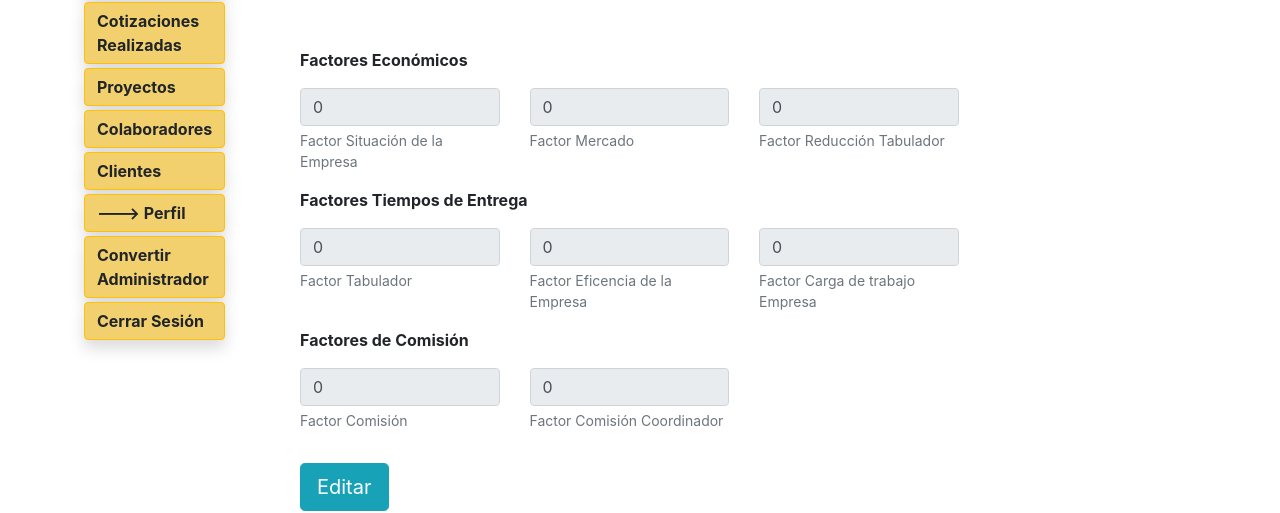
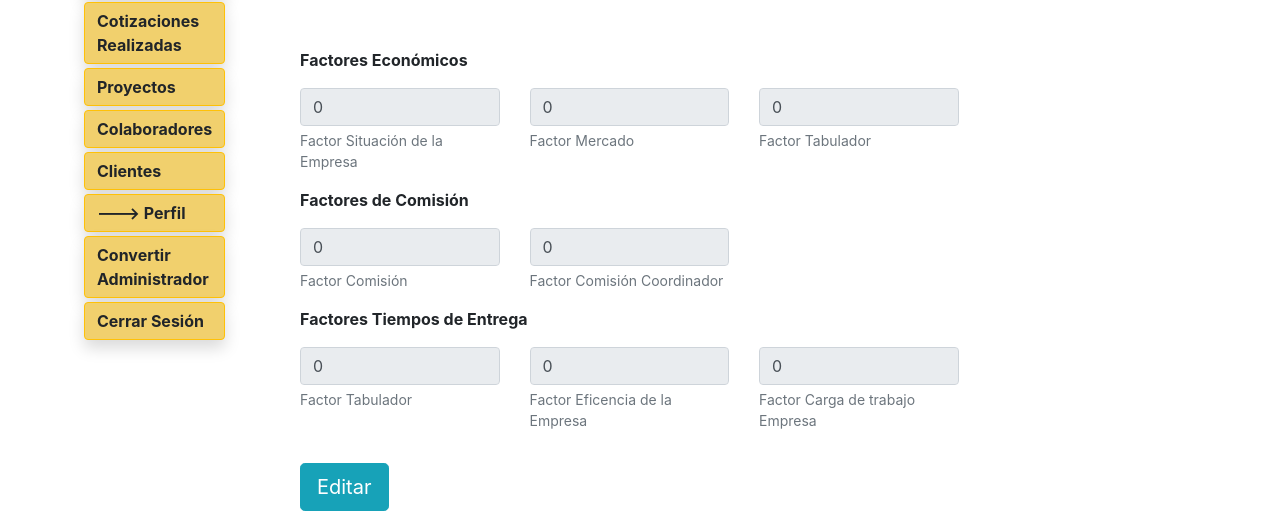
Before and after one commit to ZeusCaste/CotizadorBIM, a Vue app: page /account/admin-session in a window 1280 px wide. Shown: the part 224-737 px from the top of the page. Built offline with nearby package versions, Linux system fonts and the light colour scheme; no server answers; the database is empty; sample sign-in values are in the browser's storage; what vue-particles would draw is missing.

Commit message:
Validaciones en el formulario de los factores

```diff
--- a/src/components/pages/AdminSession/Factors.vue
+++ b/src/components/pages/AdminSession/Factors.vue
@@ -33,7 +33,32 @@
                         v-model="form.economicFactors.tabularReduction"
                         :readonly="!edit"
                     ></b-form-input>
-                    <b-form-text id="FR"> Factor Reducción Tabulador </b-form-text>
+                    <b-form-text id="FR"> Factor Tabulador </b-form-text>
+                </div>
+            </div>
+            <div class="row">
+                <div class="col-12">
+                    <p><strong> Factores de Comisión</strong></p>
+                </div>
+                <div class="mb-3 col-xl-3 col-lg-4 col-md-4 col-12 col-sm-12">
+                    <label class="sr-only" for="inline-form-input-FCO">Factor Comisión</label>
+                    <b-form-input
+                        id="inline-form-input-FCO"
+                        aria-describedby="FCO"
+                        v-model="form.comissionFactors.comission"
+                        :readonly="!edit"
+                    ></b-form-input>
+                    <b-form-text id="FCO"> Factor Comisión </b-form-text>
+                </div>
+                <div class="mb-3 col-xl-3 col-lg-4 col-md-4 col-12 col-sm-12">
+                    <label class="sr-only" for="inline-form-input-FCC">Factor Comisión Coordinador</label>
+                    <b-form-input
+                        id="inline-form-input-FCC"
+                        aria-describedby="FCC"
+                        v-model="form.comissionFactors.coordinatorComission"
+                        :readonly="!edit"
+                    ></b-form-input>
+                    <b-form-text id="FCC"> Factor Comisión Coordinador </b-form-text>
                 </div>
             </div>
             <div class="row">
@@ -69,31 +94,6 @@
                         :readonly="!edit"
                     ></b-form-input>
                     <b-form-text id="FC"> Factor Carga de trabajo Empresa </b-form-text>
-                </div>
-            </div>
-            <div class="row">
-                <div class="col-12">
-                    <p><strong> Factores de Comisión</strong></p>
-                </div>
-                <div class="mb-3 col-xl-3 col-lg-4 col-md-4 col-12 col-sm-12">
-                    <label class="sr-only" for="inline-form-input-FCO">Factor Comisión</label>
-                    <b-form-input
-                        id="inline-form-input-FCO"
-                        aria-describedby="FCO"
-                        v-model="form.comissionFactors.comission"
-                        :readonly="!edit"
-                    ></b-form-input>
-                    <b-form-text id="FCO"> Factor Comisión </b-form-text>
-                </div>
-                <div class="mb-3 col-xl-3 col-lg-4 col-md-4 col-12 col-sm-12">
-                    <label class="sr-only" for="inline-form-input-FCC">Factor Comisión Coordinador</label>
-                    <b-form-input
-                        id="inline-form-input-FCC"
-                        aria-describedby="FCC"
-                        v-model="form.comissionFactors.coordinatorComission"
-                        :readonly="!edit"
-                    ></b-form-input>
-                    <b-form-text id="FCC"> Factor Comisión Coordinador </b-form-text>
                 </div>
             </div>
             <div>
@@ -176,6 +176,8 @@ export default {
             if(!this.edit){
                 this.spinner= true;
                 try {
+                    this.validations();
+                    return
                     const editFactors= firebase.functions().httpsCallable('editFactors');
                     const response= await editFactors(this.form);
 
@@ -194,6 +196,48 @@ export default {
                 }
             }
         },
+        validations(){
+            if(parseFloat(this.form.economicFactors.companySituation) > 1.5 || parseFloat(this.form.economicFactors.companySituation) <= 0) {
+                this.dismissCountDown= 7;
+                this.error= "Ingresa un rango válido para el factor situación de la empresa";
+                return
+            }
+            if(parseFloat(this.form.economicFactors.market) > 1 || parseFloat(this.form.economicFactors.market) <= 0){
+                this.dismissCountDown= 7;
+                this.error= "Ingresa un rango válido para el factor mercado";
+                return
+            }
+            if(parseFloat(this.form.economicFactors.tabularReduction) > 2 || parseFloat(this.form.economicFactors.tabularReduction) <= 0) {
+                this.dismissCountDown= 7;
+                this.error= "Ingresa un rango válido para el factor tabulador";
+                return
+            }
+            if(parseFloat(this.form.comissionFactors.comission) > 1 || parseFloat(this.form.comissionFactors.comission) <= 0) {
+                this.dismissCountDown= 7;
+                this.error= "Ingresa un rango válido para el factor comisión";
+                return
+            }
+            if(parseFloat(this.form.comissionFactors.coordinatorComission) > 1 || parseFloat(this.form.comissionFactors.coordinatorComission) <= 0) {
+                this.dismissCountDown= 7;
+                this.error= "Ingresa un rango válido para el factor comisión coordinador";
+                return
+            }
+            if(parseFloat(this.form.deliveryTimeFactors.tabuladorFactor2) > 1 || parseFloat(this.form.deliveryTimeFactors.tabuladorFactor2) <= 0) {
+                this.dismissCountDown= 7;
+                this.error= "Ingresa un rango válido para el factor tabulador";
+                return
+            }
+            if(parseFloat(this.form.deliveryTimeFactors.efficiencyCompany) > 1 || parseFloat(this.form.deliveryTimeFactors.efficiencyCompany) <= 0) {
+                this.dismissCountDown= 7;
+                this.error= "Ingresa un rango válido para el factor eficiencia de la empresa";
+                return
+            }
+            if(parseFloat(this.form.deliveryTimeFactors.companyWorkLoad) > 1 || parseFloat(this.form.deliveryTimeFactors.companyWorkLoad) <= 0) {
+                this.dismissCountDown= 7;
+                this.error= "Ingresa un rango válido para el factor carga de trabajo de la empresa";
+                return
+            }
+        },
         countDownChanged(dismissCountDown){
             this.dismissCountDown = dismissCountDown;
         },
```
